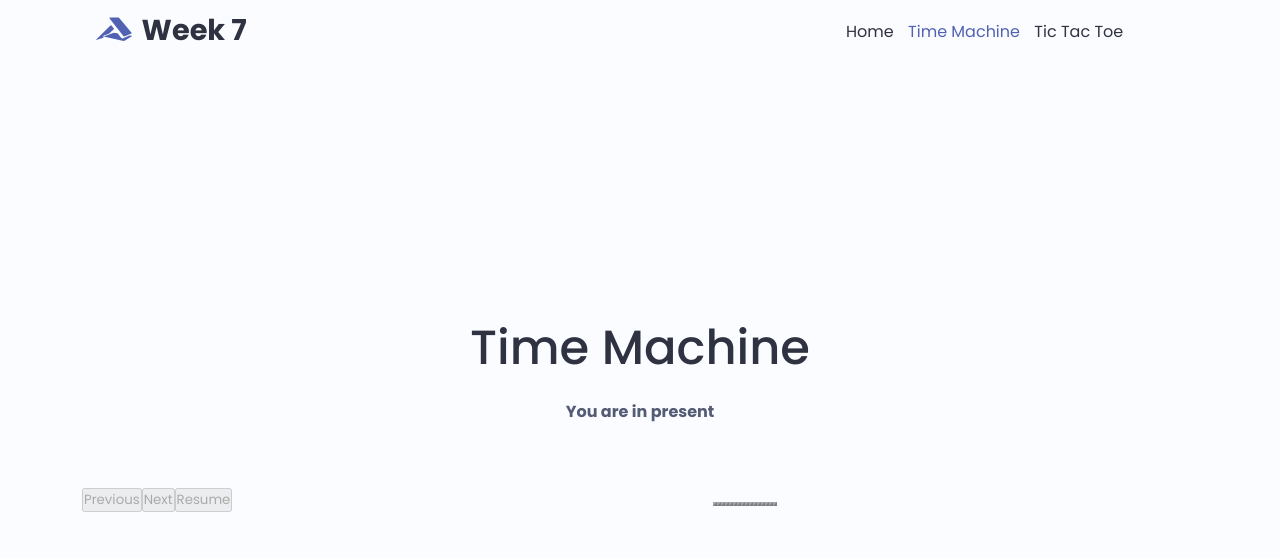
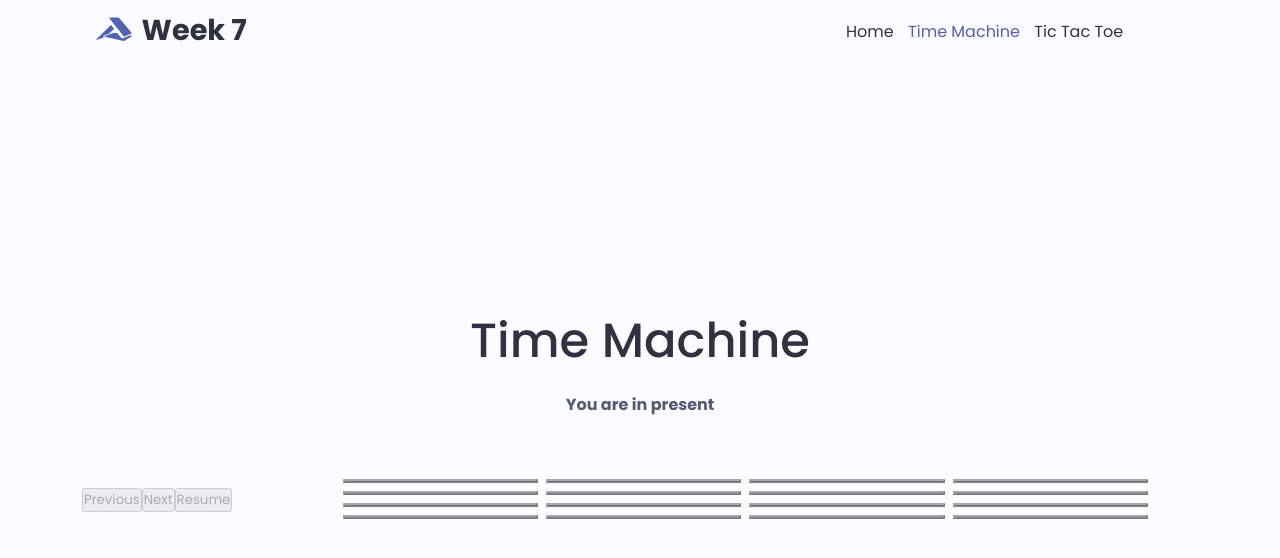
Before and after one commit to juliocanizalez/games, a React (Create React App) app: page /machine in a window 1280 px wide. Shown: the top 558 px of the page. Built offline with nearby package versions, Linux system fonts and the light colour scheme.

Commit message:
:hammer: Update color codes

```diff
--- a/src/components/TimeMachine/Board.tsx
+++ b/src/components/TimeMachine/Board.tsx
@@ -1,4 +1,5 @@
 import React, { useState } from 'react';
+
 import Button from './BoardButton';
 
 interface Props {
@@ -16,18 +17,18 @@ const Board: React.FC<Props> = ({ squares, isTraveling, handleClick }) => {
     '#e63946',
     '#457b9d',
     '#8d99ae',
-    '#264653',
-    '#2a9d8f',
-    '#e9c46a',
-    '#e76f51',
-    '#a8dadc',
-    '#e63946',
-    '#457b9d',
-    '#8d99ae',
+    '#264654',
+    '#2a9d8e',
+    '#e9c46b',
+    '#e76f52',
+    '#a8dade',
+    '#e63947',
+    '#457b9e',
+    '#8d99af',
   ]);
 
   return (
-    <div>
+    <div className='board'>
       {squares &&
         squares.map((isChecked: boolean, position: number) => (
           <Button
```
